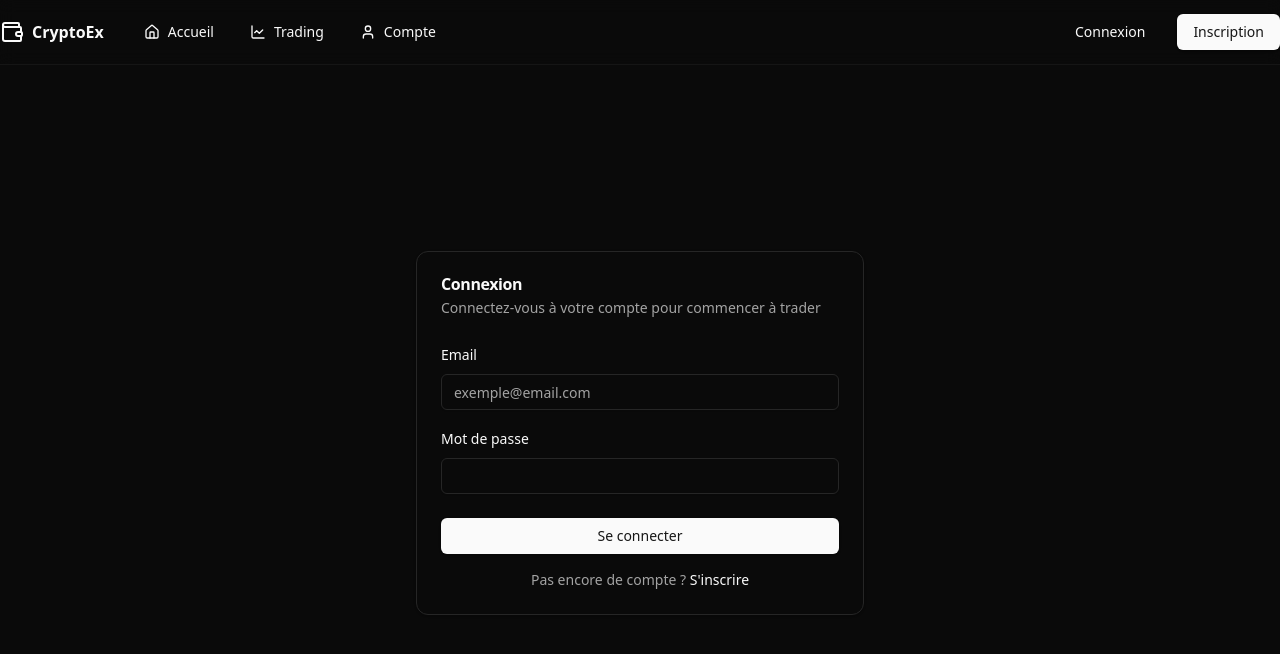
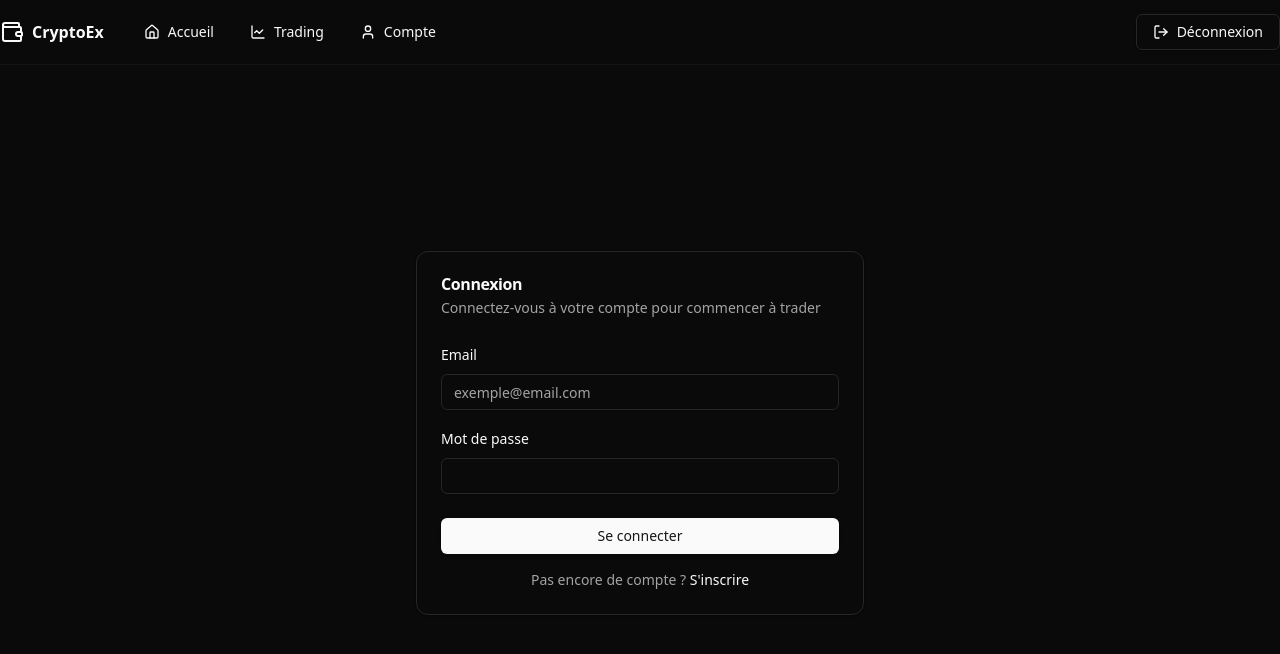
Before and after one commit to OkODevelopment/CryptoWeb, a React (Vite) app: page /signin in a window 1280 px wide. Shown: the top 654 px of the page. Built offline with nearby package versions, Linux system fonts and the light colour scheme; sample sign-in values are in the browser's storage.

Commit message:
Patch Login/Logout & Add Account Features

```diff
--- a/src/components/Navbar.tsx
+++ b/src/components/Navbar.tsx
@@ -1,14 +1,43 @@
-import { Link } from 'react-router-dom';
+import { useEffect, useState } from "react";
+import { useNavigate, Link } from 'react-router-dom';
 import { Button } from '@/components/ui/button';
 import { NavigationMenu, NavigationMenuItem, NavigationMenuList } from '@/components/ui/navigation-menu';
-import { Wallet, LineChart, User, Home } from 'lucide-react';
+import { Wallet, LineChart, User, Home, LogIn, LogOut } from 'lucide-react';
 
 export default function Navbar() {
+
+  const [isLoggedIn, setIsLoggedIn] = useState(false);
+  const navigate = useNavigate();
+
+  const handleLogout = () => {
+    localStorage.removeItem("authToken"); // Supprime le jeton
+    localStorage.removeItem("userPseudo"); // Supprime le pseudo
+    localStorage.removeItem("userEmail"); // Supprime l'email
+    window.dispatchEvent(new Event("authChanged")); // Lever l'événement global pour mettre à jour la navbar
+    navigate('/');
+  };
+
+  useEffect(() => {
+    const updateAuthStatus = () => {
+      const authToken = localStorage.getItem("authToken");
+      setIsLoggedIn(!!authToken);
+    };
+
+    updateAuthStatus();
+
+    window.addEventListener("authChanged", updateAuthStatus);
+
+    return () => {
+      window.removeEventListener("authChanged", updateAuthStatus);
+    };
+  }, []);
+
+
   return (
       <nav className="sticky top-0 z-50 w-full border-b border-border/40 bg-background/95 backdrop-blur supports-[backdrop-filter]:bg-background/60">
         <div className="container flex h-16 items-center">
           <Link to="/" className="flex items-center space-x-2">
-          <Wallet className="h-6 w-6" />
+            <Wallet className="h-6 w-6"/>
             <span className="font-bold">CryptoEx</span>
           </Link>
 
@@ -17,7 +46,7 @@ export default function Navbar() {
               <NavigationMenuItem>
                 <Link to="/">
                   <Button variant="ghost" className="flex items-center gap-2">
-                  <Home className="h-4 w-4" />
+                    <Home className="h-4 w-4"/>
                     Accueil
                   </Button>
                 </Link>
@@ -25,7 +54,7 @@ export default function Navbar() {
               <NavigationMenuItem>
                 <Link to="/trading">
                   <Button variant="ghost" className="flex items-center gap-2">
-                  <LineChart className="h-4 w-4" />
+                    <LineChart className="h-4 w-4"/>
                     Trading
                   </Button>
                 </Link>
@@ -33,7 +62,7 @@ export default function Navbar() {
               <NavigationMenuItem>
                 <Link to="/account">
                   <Button variant="ghost" className="flex items-center gap-2">
-                  <User className="h-4 w-4" />
+                    <User className="h-4 w-4"/>
                     Compte
                   </Button>
                 </Link>
@@ -42,12 +71,31 @@ export default function Navbar() {
           </NavigationMenu>
 
           <div className="ml-auto flex items-center space-x-4">
+            {!isLoggedIn ? (
+                <>
                   <Link to="/signin">
-            <Button variant="ghost">Connexion</Button>
+                    <Button variant="outline" className="flex items-center gap-2">
+                      <LogIn className="h-4 w-4"/>
+                      Connexion
+                    </Button>
                   </Link>
                   <Link to="/signup">
-            <Button variant="default">Inscription</Button>
+                    <Button variant="default" className="flex items-center gap-2">
+                      <LogOut className="h-4 w-4"/>
+                      Inscription
+                    </Button>
                   </Link>
+                </>
+            ) : (
+                <Button
+                    variant="outline"
+                    className="flex items-center gap-2"
+                    onClick={handleLogout}
+                >
+                  <LogOut className="h-4 w-4"/>
+                  Déconnexion
+                </Button>
+            )}
           </div>
         </div>
       </nav>
--- a/src/pages/Account.tsx
+++ b/src/pages/Account.tsx
@@ -3,7 +3,7 @@ import { useNavigate } from 'react-router-dom';
 import { Card, CardContent, CardHeader, CardTitle } from '@/components/ui/card';
 import { Tabs, TabsContent, TabsList, TabsTrigger } from '@/components/ui/tabs';
 import { Button } from '@/components/ui/button';
-import { Wallet, History, Settings } from 'lucide-react';
+import { Wallet, History, Settings, ArrowDownToLine, ArrowUpToLine } from 'lucide-react';
 import { Input } from '@/components/ui/input';
 import { Label } from '@/components/ui/label';
 import { Dialog, DialogContent, DialogHeader, DialogTitle, DialogFooter } from '@/components/ui/dialog';
@@ -238,12 +238,9 @@ export default function Account() {
 
   return (
       <div className="container py-6">
-        <h1 className="text-3xl font-bold mb-6">Bonjour {pseudo} !</h1>
+        <h1 className="text-3xl font-bold mb-16 ">Bonjour {pseudo} !</h1>
         <div className="flex items-center justify-between mb-6">
           <h1 className="text-2xl font-bold">Mon Compte</h1>
-          <Button variant="outline" onClick={handleLogout}>
-            Déconnexion
-          </Button>
         </div>
 
         <Tabs defaultValue="wallet" className="space-y-4">
@@ -281,10 +278,12 @@ export default function Account() {
                   <CardTitle>Actions rapides</CardTitle>
                 </CardHeader>
                 <CardContent className="flex gap-4">
-                  <Button variant="outline" onClick={() => setIsDepositModalOpen(true)}>
+                  <Button variant="outline" onClick={() => setIsDepositModalOpen(true)} className="flex items-center gap-2">
+                    <ArrowDownToLine className="h-4 w-4 text-green-500" />
                     Dépôt
                   </Button>
-                  <Button variant="outline" onClick={() => setIsWithdrawModalOpen(true)}>
+                  <Button variant="outline" onClick={() => setIsWithdrawModalOpen(true)} className="flex items-center gap-2">
+                    <ArrowUpToLine className="h-4 w-4 text-red-500" />
                     Retrait
                   </Button>
                 </CardContent>
--- a/src/pages/SignIn.tsx
+++ b/src/pages/SignIn.tsx
@@ -28,11 +28,13 @@ export default function SignIn() {
         localStorage.setItem('authToken', 'your-token'); // Stocker un jeton
         localStorage.setItem('userPseudo', data.pseudo); // Stocker le pseudo
         localStorage.setItem('userEmail', email); // Stocker l'email
+        window.dispatchEvent(new Event("authChanged")); // Lever un événement global
         alert(`Connexion réussie !`);
         navigate('/account');
-    } else {
+      } else {
         alert(data.error);
       }
+
     } catch (error) {
       console.error('Erreur lors de la connexion :', error);
       alert('Une erreur est survenue. Veuillez réessayer.');
```
Lines whose indentation alone changed are shown as unchanged.
